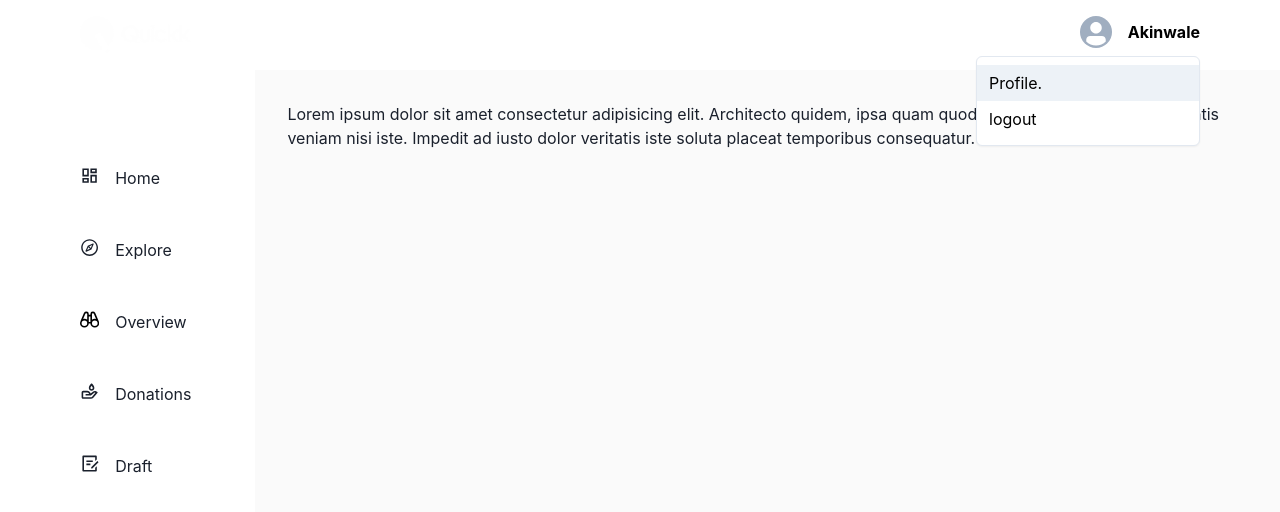
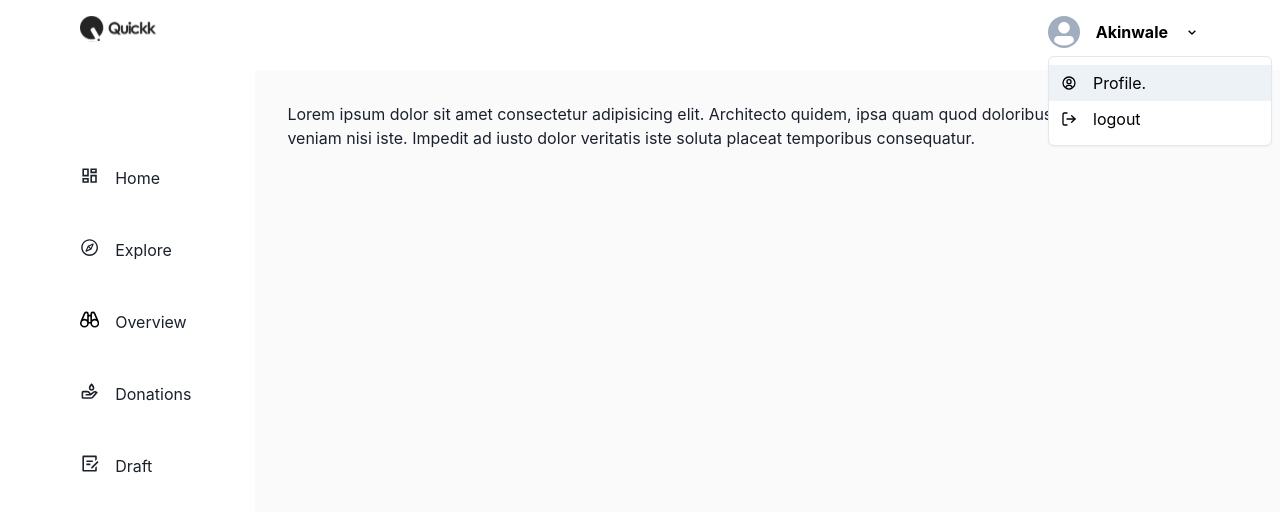
Before and after one commit to akinloluwami/quickk, a React (Vite) app: page /dashboard in a window 1280 px wide. Both pictures are taken after a click on the button "Akinwale". Shown: the top 512 px of the page. Built offline with nearby package versions, Linux system fonts and the light colour scheme; no server answers; a web font is replaced by a local one.

Commit message:
feat: condition to render base on viewport

```diff
--- a/src/Layouts/Dashboard/DashboardLayout.jsx
+++ b/src/Layouts/Dashboard/DashboardLayout.jsx
@@ -11,7 +11,7 @@ const DashboardLayout = ({ children }) => {
         <DashboardTop displayName={name} />
 
         <Flex position={"relative"}>
-          <Box bg={"#fff"}>
+          <Box bg={"#fff"} display = {['none','block']}>
             <Sidebar />
           </Box>
 
--- a/src/Layouts/Dashboard/DashboardTop.jsx
+++ b/src/Layouts/Dashboard/DashboardTop.jsx
@@ -8,7 +8,11 @@ import {
   MenuItem,
   MenuList,
 } from "@chakra-ui/react";
-import Logo from "../../components/minor/Logo";
+import Logo from './dashboard.svg';
+import {FiLogOut} from 'react-icons/fi'
+import {BiUserCircle} from 'react-icons/bi'
+import {BiChevronDown} from 'react-icons/bi'
+
 const DashboardTop = ({ displayName }) => {
   return (
     <>
@@ -16,12 +20,12 @@ const DashboardTop = ({ displayName }) => {
         bg={"#fff"}
         color="#000"
         py={"1em"}
-        px={"5em"}
+        px={["1.5em","5em"]}
         display={"flex"}
         justifyContent={"space-between"}
       >
         <Box>
-          <Logo />
+          <img src={Logo} alt="" />
         </Box>
 
         <Box>
@@ -29,14 +33,21 @@ const DashboardTop = ({ displayName }) => {
             <MenuButton>
               <Flex alignItems={"center"} gap={"1em"}>
                 <Avatar size={"sm"} />
-                <Text fontWeight={"bold"}>{displayName}</Text>
+                <Text fontWeight={"bold"} display={['none' , 'block']}>{displayName}</Text>
+                <Text><BiChevronDown/></Text>
               </Flex>
             </MenuButton>
 
             <MenuList>
-              <MenuItem>Profile.</MenuItem>
+              <MenuItem>
+                <Text mr='1em'>
+                    <BiUserCircle/></Text> Profile.
+              </MenuItem>
 
-              <MenuItem>logout</MenuItem>
+              <MenuItem>
+                <Text mr='1em'>
+                    <FiLogOut/></Text>logout
+                </MenuItem>
             </MenuList>
           </Menu>
         </Box>
```
